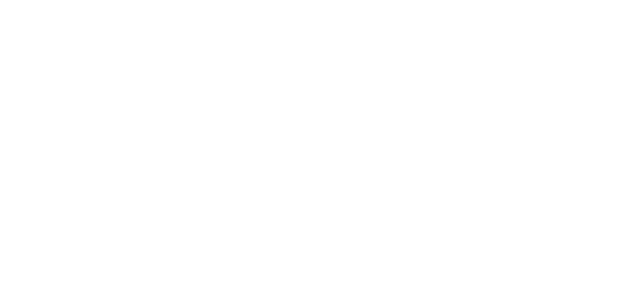
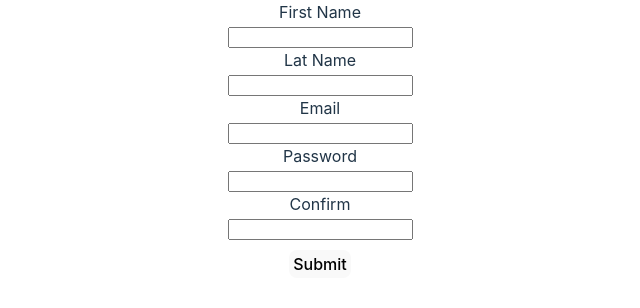
Before and after one commit to HasanAbdirahman/grocery-app, a React (Vite) app: page /signup in a window 1280 px wide. Before the commit this address had no page. Shown: the top 308 px of the page, without its empty margins (320-960 px from the left). Built offline with nearby package versions, Linux system fonts and the light colour scheme.

Commit message:
created the signup and login functions

```diff
--- a/src/App.jsx
+++ b/src/App.jsx
@@ -5,6 +5,8 @@
 import { CartProvider } from './CartContext';
 import AllProducts from './Components/AllProducts';
 import Detail from './Components/Detail';
+import Login from './Login';
+import SignUp from './SignUp';
 
 export default function App() {
   return (
@@ -16,6 +18,8 @@
             <Route path="/product/:id" element={<Detail />} />
             <Route path="/cart" element={<Cart />} />
             <Route path="/allProducts" element={<AllProducts />} />
+            <Route path="/login" element={<Login />} />
+            <Route path='/signup' element={<SignUp />} />
           </Routes>
         </div>
       </CartProvider>
--- /dev/null
+++ b/src/Login.jsx
@@ -0,0 +1,34 @@
+import { useState, useEffect  } from "react"
+
+export default function Login(){
+    const [email, setEmail] = useState('');
+    const [password, setPassword]= useState('')
+
+    const handleEmailChange = (e)=>{
+        setEmail(e.target.value)
+    }
+    const handlePasswordChange = (e)=>{
+        setPassword(e.target.value)
+    }
+    const handleSubmit = (e)=>{
+        e.preventDefault();
+
+    }
+    useEffect(()=>{
+
+    },[])
+    return(
+        <form  onSubmit={handleSubmit}>
+            <div>
+                <label htmlFor="email">Email</label>
+                <input id='email' name='email' type="email" required onChange={handleEmailChange} value={email}/>
+            </div>
+            <div>
+                <label htmlFor="password">Password</label>
+                <input id='password' name='password' type="password" required onChange={handlePasswordChange}  value={password}/>
+            </div>
+            <button type="submit">Submit</button>
+
+        </form>
+    )
+}
--- /dev/null
+++ b/src/SignUp.jsx
@@ -0,0 +1,43 @@
+import { useState } from "react"
+
+export default function SignUp(){
+    const [forms, setForms]= useState({
+        firstName: "",
+        lastName: '',
+        email: '',
+        passowrd:'',
+        confirm: ''
+    })
+    function handleChange(e){
+        setForms({  ...forms,
+            [e.target.name]: e.target.value})
+    }
+    function handleSubmit(e){
+        e.preventDefault();
+    }
+    return (
+        <form onSubmit={handleSubmit}>
+            <div>
+                <label htmlFor="firstName">First Name</label>
+                <input type='text' id="firstName" name="firstName" required onChange={handleChange} value={forms.firstName}/>
+            </div>
+            <div>
+                <label htmlFor="lastNmae">Lat Name</label>
+                <input type='text' id="lastNmae"  name="lastName"required onChange={handleChange} value={forms.lastName}/>
+            </div>
+            <div>
+                <label htmlFor="email">Email</label>
+                <input type='email' id="email"  name="email" required onChange={handleChange}value={forms.email}/>
+            </div>
+            <div>
+                <label htmlFor="password">Password</label>
+                <input type='password' id="password" name='password' required onChange={handleChange} value={forms.password}/>
+            </div>
+            <div>
+                <label htmlFor="confirm">Confirm</label>
+                <input type='text' id="confirm" name='confirm' required onChange={handleChange}/>
+            </div>
+           <button type="submit">Submit</button>
+        </form>
+    )
+}
```
